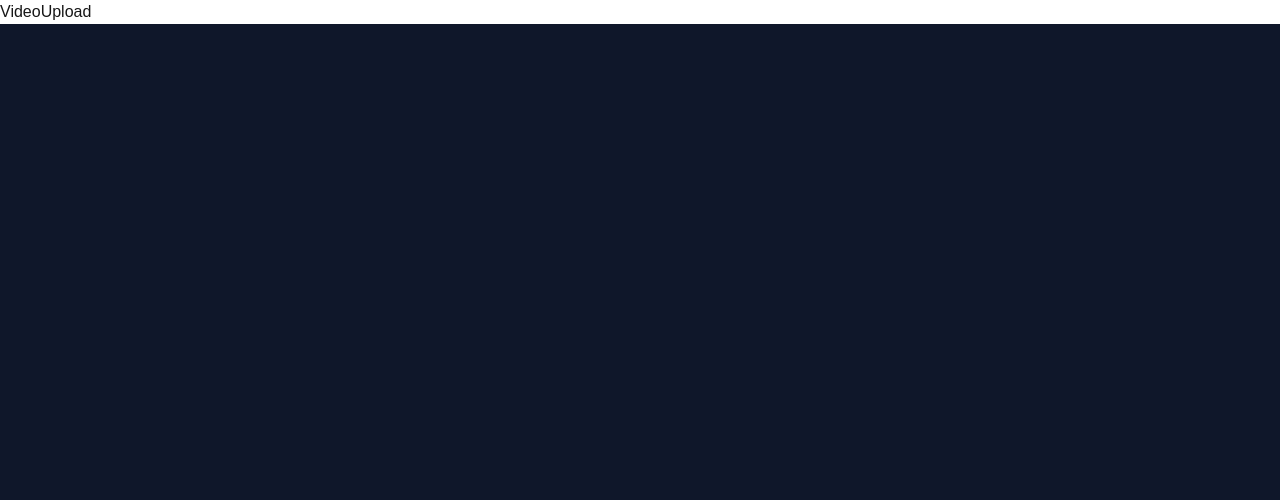
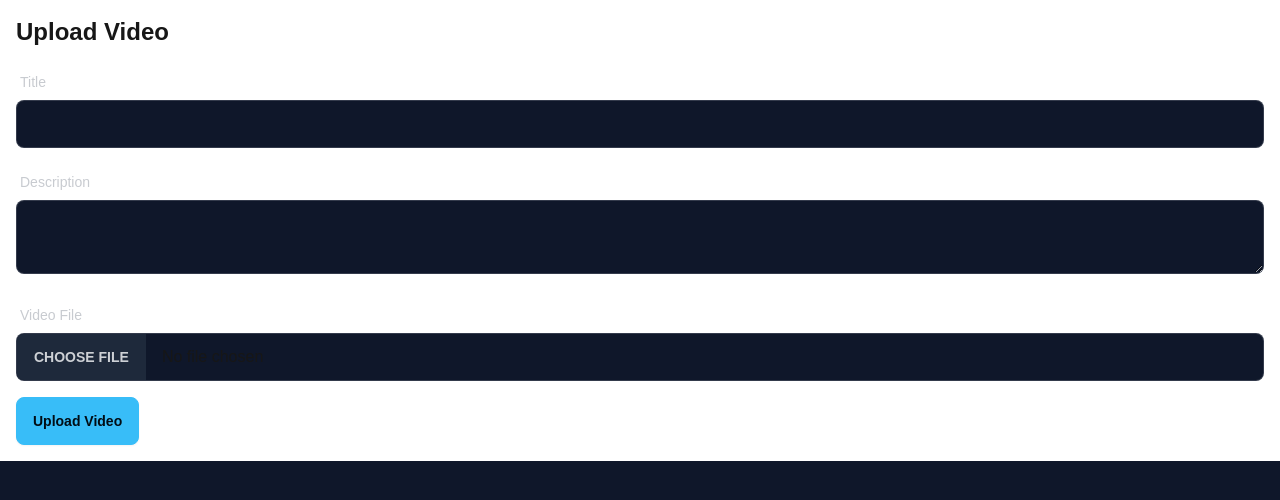
Before and after one commit to pradeep-kumavat/ImageDown, a Next.js app: page /video-upload in a window 1280 px wide. Shown: the top 500 px of the page. Built offline with nearby package versions, Linux system fonts and the light colour scheme.

Commit message:
image and video spi done

```diff
--- a/app/(app)/social-share/page.tsx
+++ b/app/(app)/social-share/page.tsx
@@ -1,11 +1,157 @@
-import React from 'react'
+"use client"
 
-function SocialShare() {
-  return (
-    <div>
-      SocialShare
-    </div>
-  )
+import React, {useState, useEffect, useRef} from 'react'
+import { CldImage } from 'next-cloudinary';
+
+const socialFormats = {
+    "Instagram Square (1:1)": { width: 1080, height: 1080, aspectRatio: "1:1" },
+    "Instagram Portrait (4:5)": { width: 1080, height: 1350, aspectRatio: "4:5" },
+    "Twitter Post (16:9)": { width: 1200, height: 675, aspectRatio: "16:9" },
+    "Twitter Header (3:1)": { width: 1500, height: 500, aspectRatio: "3:1" },
+    "Facebook Cover (205:78)": { width: 820, height: 312, aspectRatio: "205:78" },
+  };
+
+  type SocialFormat = keyof typeof socialFormats;
+
+  export default function SocialShare() {
+    const [uploadedImage, setUploadedImage] = useState<string | null>(null);
+    const [selectedFormat, setSelectedFormat] = useState<SocialFormat>("Instagram Square (1:1)");
+    const [isUploading, setIsUploading] = useState(false);
+    const [isTransforming, setIsTransforming] = useState(false);
+    const imageRef = useRef<HTMLImageElement>(null);
+
+
+    useEffect(() => {
+        if(uploadedImage){
+            setIsTransforming(true);
+        }
+    }, [selectedFormat, uploadedImage])
+
+    const handleFileUpload = async (event: React.ChangeEvent<HTMLInputElement>) => {
+        const file = event.target.files?.[0];
+        if(!file) return;
+        setIsUploading(true);
+        const formData = new FormData();
+        formData.append("file", file);
+
+        try {
+            const response = await fetch("/api/image-upload", {
+                method: "POST",
+                body: formData
+            })
+
+            if(!response.ok) throw new Error("Failed to upload image");
+
+            const data = await response.json();
+            setUploadedImage(data.publicId);
+
+
+        } catch (error) {
+            console.log(error)
+            alert("Failed to upload image");
+        } finally{
+            setIsUploading(false);
+        }
+    };
+
+    const handleDownload = () => {
+        if(!imageRef.current) return;
+
+        fetch(imageRef.current.src)
+        .then((response) => response.blob())
+        .then((blob) => {
+            const url = window.URL.createObjectURL(blob)
+            const link = document.createElement("a");
+            link.href = url;
+            link.download = `${selectedFormat
+          .replace(/\s+/g, "_")
+          .toLowerCase()}.png`;
+            document.body.appendChild(link);
+            link.click();
+            document.body.removeChild(link);
+            window.URL.revokeObjectURL(url);
+            document.body.removeChild(link);
+        })
+    }
+
+
+    return (
+        <div className="container mx-auto p-4 max-w-4xl">
+          <h1 className="text-3xl font-bold mb-6 text-center">
+            Social Media Image Creator
+          </h1>
+
+          <div className="card">
+            <div className="card-body">
+              <h2 className="card-title mb-4">Upload an Image</h2>
+              <div className="form-control">
+                <label className="label">
+                  <span className="label-text">Choose an image file</span>
+                </label>
+                <input
+                  type="file"
+                  onChange={handleFileUpload}
+                  className="file-input file-input-bordered file-input-primary w-full"
+                />
+              </div>
+
+              {isUploading && (
+                <div className="mt-4">
+                  <progress className="progress progress-primary w-full"></progress>
+                </div>
+              )}
+
+              {uploadedImage && (
+                <div className="mt-6">
+                  <h2 className="card-title mb-4">Select Social Media Format</h2>
+                  <div className="form-control">
+                    <select
+                      className="select select-bordered w-full"
+                      value={selectedFormat}
+                      onChange={(e) =>
+                        setSelectedFormat(e.target.value as SocialFormat)
+                      }
+                    >
+                      {Object.keys(socialFormats).map((format) => (
+                        <option key={format} value={format}>
+                          {format}
+                        </option>
+                      ))}
+                    </select>
+                  </div>
+
+                  <div className="mt-6 relative">
+                    <h3 className="text-lg font-semibold mb-2">Preview:</h3>
+                    <div className="flex justify-center">
+                      {isTransforming && (
+                        <div className="absolute inset-0 flex items-center justify-center bg-base-100 bg-opacity-50 z-10">
+                          <span className="loading loading-spinner loading-lg"></span>
+                        </div>
+                      )}
+                      <CldImage
+                        width={socialFormats[selectedFormat].width}
+                        height={socialFormats[selectedFormat].height}
+                        src={uploadedImage}
+                        sizes="100vw"
+                        alt="transformed image"
+                        crop="fill"
+                        aspectRatio={socialFormats[selectedFormat].aspectRatio}
+                        gravity='auto'
+                        ref={imageRef}
+                        onLoad={() => setIsTransforming(false)}
+                        />
+                    </div>
+                  </div>
+
+                  <div className="card-actions justify-end mt-6">
+                    <button className="btn btn-primary" onClick={handleDownload}>
+                      Download for {selectedFormat}
+                    </button>
+                  </div>
+                </div>
+              )}
+            </div>
+          </div>
+        </div>
+      );
 }
-
-export default SocialShare
--- a/app/(app)/video-upload/page.tsx
+++ b/app/(app)/video-upload/page.tsx
@@ -1,11 +1,97 @@
-import React from 'react'
+"use client"
+import React, {useState} from 'react'
+import axios from 'axios'
+import { useRouter } from 'next/navigation'
 
 function VideoUpload() {
-  return (
-    <div>
-      VideoUpload
-    </div>
-  )
+    const [file, setFile] = useState<File | null>(null)
+    const [title, setTitle] = useState("")
+    const [description, setDescription] = useState("")
+    const [isUploading, setIsUploading] = useState(false)
+
+    const router = useRouter()
+    //max file size of 60 mb
+
+    const MAX_FILE_SIZE = 70 * 1024 * 1024
+
+    const handleSubmit = async (e: React.FormEvent) => {
+        e.preventDefault()
+        if (!file) return;
+
+        if (file.size > MAX_FILE_SIZE) {
+            //TODO: add notification
+            alert("File size too large")
+            return;
+        }
+
+        setIsUploading(true)
+        const formData = new FormData();
+        formData.append("file", file);
+        formData.append("title", title);
+        formData.append("description", description);
+        formData.append("originalSize", file.size.toString());
+
+        try {
+            const response = await axios.post("/api/video-upload", formData)
+            // check for 200 response
+            router.push("/")
+        } catch (error) {
+            console.log(error)
+            // notification for failure
+        } finally{
+            setIsUploading(false)
+        }
+    }
+
+
+    return (
+        <div className="container mx-auto p-4">
+          <h1 className="text-2xl font-bold mb-4">Upload Video</h1>
+          <form onSubmit={handleSubmit} className="space-y-4">
+            <div>
+              <label className="label">
+                <span className="label-text">Title</span>
+              </label>
+              <input
+                type="text"
+                value={title}
+                onChange={(e) => setTitle(e.target.value)}
+                className="input input-bordered w-full"
+                required
+              />
+            </div>
+            <div>
+              <label className="label">
+                <span className="label-text">Description</span>
+              </label>
+              <textarea
+                value={description}
+                onChange={(e) => setDescription(e.target.value)}
+                className="textarea textarea-bordered w-full"
+              />
+            </div>
+            <div>
+              <label className="label">
+                <span className="label-text">Video File</span>
+              </label>
+              <input
+                type="file"
+                accept="video/*"
+                onChange={(e) => setFile(e.target.files?.[0] || null)}
+                className="file-input file-input-bordered w-full"
+                required
+              />
+            </div>
+            <button
+              type="submit"
+              className="btn btn-primary"
+              disabled={isUploading}
+            >
+              {isUploading ? "Uploading..." : "Upload Video"}
+            </button>
+          </form>
+        </div>
+      );
 }
 
 export default VideoUpload
--- a/package.json
+++ b/package.json
@@ -11,8 +11,10 @@
   "dependencies": {
     "@clerk/nextjs": "^5.7.1",
     "@prisma/client": "^5.20.0",
+    "axios": "^1.7.7",
     "cloudinary": "^2.5.1",
     "next": "14.2.14",
+    "next-cloudinary": "^6.14.1",
     "react": "^18",
     "react-dom": "^18"
   },
```
Also changed, not shown: 1 other file (tests, documents, lock files or other folders).
